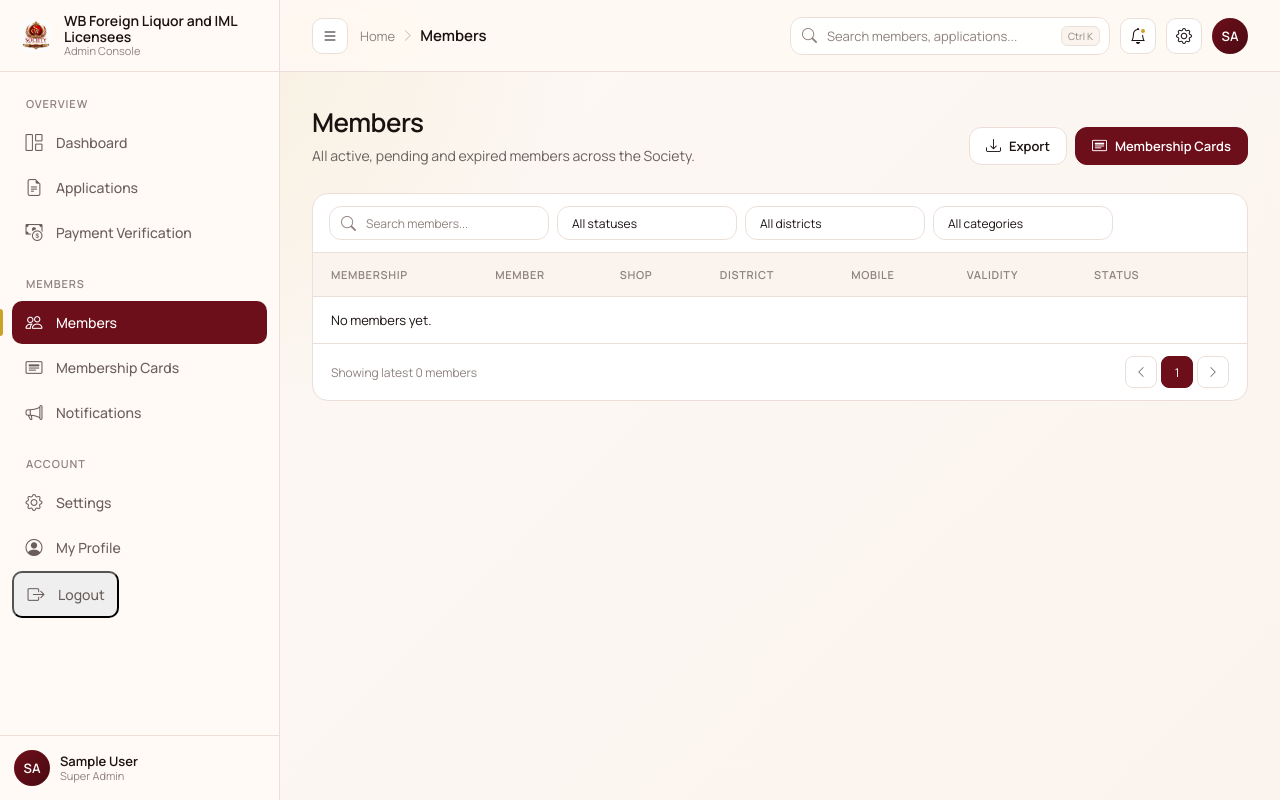
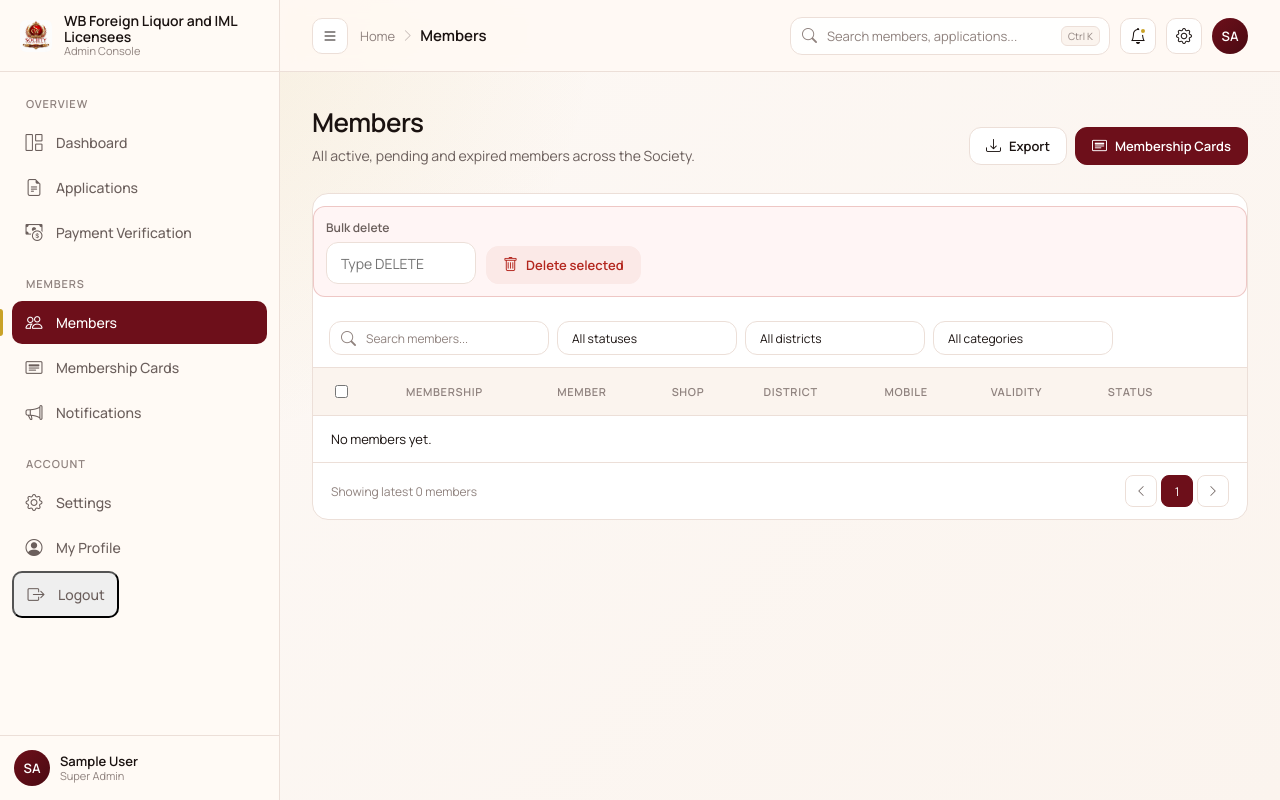
Before and after one commit to koushikdatascience-netizen/Liquor-association, a Django app: page /admin/members/ in a window 1280 px wide. Run offline with Django 5.2, Linux system fonts and the light colour scheme; the visitor is signed in with stand-in values (Sample User, id 1); data comes from the database, SQL or seed files in the repository.

Commit message:
Add admin bulk delete and latest member notification

```diff
--- a/membership/urls.py
+++ b/membership/urls.py
@@ -25,11 +25,13 @@ urlpatterns = [
     path("admin/applications/", views.staff_applications, name="staff_applications"),
     path("admin/applications/<int:pk>/", views.staff_application_detail, name="staff_application_detail"),
     path("admin/applications/<int:pk>/action/", views.staff_application_action, name="staff_application_action"),
+    path("admin/applications/<int:pk>/delete/", views.staff_application_delete, name="staff_application_delete"),
     path("admin/payments/", views.staff_payments, name="staff_payments"),
     path("admin/payments/<int:pk>/", views.staff_payment_detail, name="staff_payment_detail"),
     path("admin/payments/<int:pk>/action/", views.staff_payment_action, name="staff_payment_action"),
     path("admin/members/", views.staff_members, name="staff_members"),
     path("admin/members/<int:pk>/", views.staff_member_detail, name="staff_member_detail"),
+    path("admin/members/<int:pk>/delete/", views.staff_member_delete, name="staff_member_delete"),
     path("admin/membership-cards/", views.staff_membership_cards, name="staff_membership_cards"),
     path("admin/membership-cards/<int:pk>/download/", views.staff_member_card_pdf, name="staff_member_card_pdf"),
     path("admin/membership-cards/<int:pk>/image/", views.staff_member_card_image, name="staff_member_card_image"),
@@ -39,11 +41,13 @@ urlpatterns = [
     path("office/applications/", views.staff_applications, name="staff_applications_legacy"),
     path("office/applications/<int:pk>/", views.staff_application_detail, name="staff_application_detail_legacy"),
     path("office/applications/<int:pk>/action/", views.staff_application_action, name="staff_application_action_legacy"),
+    path("office/applications/<int:pk>/delete/", views.staff_application_delete, name="staff_application_delete_legacy"),
     path("office/payments/", views.staff_payments, name="staff_payments_legacy"),
     path("office/payments/<int:pk>/", views.staff_payment_detail, name="staff_payment_detail_legacy"),
     path("office/payments/<int:pk>/action/", views.staff_payment_action, name="staff_payment_action_legacy"),
     path("office/members/", views.staff_members, name="staff_members_legacy"),
     path("office/members/<int:pk>/", views.staff_member_detail, name="staff_member_detail_legacy"),
+    path("office/members/<int:pk>/delete/", views.staff_member_delete, name="staff_member_delete_legacy"),
     path("office/membership-cards/", views.staff_membership_cards, name="staff_membership_cards_legacy"),
     path("office/membership-cards/<int:pk>/download/", views.staff_member_card_pdf, name="staff_member_card_pdf_legacy"),
     path("office/membership-cards/<int:pk>/image/", views.staff_member_card_image, name="staff_member_card_image_legacy"),
--- a/membership/views.py
+++ b/membership/views.py
@@ -13,6 +13,7 @@ from django.contrib.auth import update_session_auth_hash
 from django.contrib.auth.models import User
 from django.contrib.auth.decorators import login_required
 from django.http import Http404, HttpResponse, JsonResponse
+from django.db import transaction
 from django.db.models import Count, Sum
 from django.shortcuts import get_object_or_404, redirect, render
 from django.urls import reverse
@@ -310,7 +311,9 @@ def member_dashboard(request):
     applications = MembershipApplication.objects.filter(applicant=request.user).order_by("-created_at")
     application = applications.first()
     member = Member.objects.filter(user=request.user).select_related("application").first()
-    notifications = request.user.notifications.order_by("-created_at")[:10]
+    notification_qs = request.user.notifications.order_by("-created_at")
+    latest_notification = notification_qs.first()
+    notifications = notification_qs[:10]
     payment = getattr(application, "payment", None) if application else None
     can_upload_payment = bool(
         application
@@ -383,6 +386,7 @@ def member_dashboard(request):
             "applications": applications,
             "member": member,
             "notifications": notifications,
+            "latest_notification": latest_notification,
             "payment": payment,
             "can_upload_payment": can_upload_payment,
             "payment_settings": payment_settings_context(),
@@ -1155,6 +1159,31 @@ def staff_dashboard(request):
 
 @staff_member_required
 def staff_applications(request):
+    if request.method == "POST" and request.POST.get("action") == "bulk_delete":
+        if request.POST.get("confirm_delete", "").strip() != "DELETE":
+            messages.error(request, "Bulk deletion cancelled. Type DELETE to confirm.")
+            return redirect("staff_applications")
+        selected_ids = request.POST.getlist("selected_applications")
+        applications = MembershipApplication.objects.select_related("applicant").filter(pk__in=selected_ids)
+        users = []
+        seen_user_ids = set()
+        for application in applications:
+            if application.applicant_id not in seen_user_ids:
+                seen_user_ids.add(application.applicant_id)
+                users.append(application.applicant)
+        if not users:
+            messages.error(request, "Select at least one applicant to delete.")
+            return redirect("staff_applications")
+        deleted_count = 0
+        for user in users:
+            try:
+                delete_member_account(user, request.user, "Bulk deleted from applications list.")
+                deleted_count += 1
+            except ValueError as exc:
+                messages.error(request, str(exc))
+        messages.warning(request, f"Deleted {deleted_count} applicant/member account(s).")
+        return redirect("staff_applications")
+
     active_filter = request.GET.get("status", "")
     qs = MembershipApplication.objects.select_related("applicant")
     if active_filter == "pending":
@@ -1311,6 +1340,26 @@ def staff_application_status_context(application):
             "done": application.status == MembershipApplication.Status.MEMBER_ACTIVE,
         },
     ]
+
+
+def delete_member_account(user, actor, reason=""):
+    if user.is_staff or user.is_superuser:
+        raise ValueError("Admin users cannot be deleted from this action.")
+    target = user.get_full_name() or user.email or user.username
+    with transaction.atomic():
+        applications = MembershipApplication.objects.filter(applicant=user)
+        application_count = applications.count()
+        Member.objects.filter(user=user).delete()
+        Member.objects.filter(application__in=applications).delete()
+        PaymentProof.objects.filter(application__in=applications).delete()
+        applications.delete()
+        user.delete()
+        AuditLog.objects.create(
+            actor=actor,
+            action="Applicant/member deleted",
+            target=target,
+            notes=reason or f"Deleted user account and {application_count} application record(s).",
+        )
 
 
 @staff_member_required
@@ -1430,6 +1479,24 @@ def staff_application_action(request, pk):
 
 
 @staff_member_required
+def staff_application_delete(request, pk):
+    application = get_object_or_404(MembershipApplication.objects.select_related("applicant"), pk=pk)
+    if request.method != "POST":
+        return redirect("staff_application_detail", pk=application.pk)
+    if request.POST.get("confirm_delete", "").strip() != "DELETE":
+        messages.error(request, "Deletion cancelled. Type DELETE to confirm.")
+        return redirect("staff_application_detail", pk=application.pk)
+    target = application.full_name or application.email or application.applicant.username
+    try:
+        delete_member_account(application.applicant, request.user, f"Deleted from application #{application.pk}: {target}")
+    except ValueError as exc:
+        messages.error(request, str(exc))
+        return redirect("staff_application_detail", pk=application.pk)
+    messages.warning(request, f"{target} and all related application/member data were deleted.")
+    return redirect("staff_applications")
+
+
+@staff_member_required
 def staff_payments(request):
     active_filter = request.GET.get("status", "")
     qs = PaymentProof.objects.select_related("application")
@@ -1577,6 +1644,31 @@ def staff_payment_action(request, pk):
 
 @staff_member_required
 def staff_members(request):
+    if request.method == "POST" and request.POST.get("action") == "bulk_delete":
+        if request.POST.get("confirm_delete", "").strip() != "DELETE":
+            messages.error(request, "Bulk deletion cancelled. Type DELETE to confirm.")
+            return redirect("staff_members")
+        selected_ids = request.POST.getlist("selected_members")
+        members = Member.objects.select_related("user").filter(pk__in=selected_ids)
+        users = []
+        seen_user_ids = set()
+        for member in members:
+            if member.user_id not in seen_user_ids:
+                seen_user_ids.add(member.user_id)
+                users.append(member.user)
+        if not users:
+            messages.error(request, "Select at least one member to delete.")
+            return redirect("staff_members")
+        deleted_count = 0
+        for user in users:
+            try:
+                delete_member_account(user, request.user, "Bulk deleted from members list.")
+                deleted_count += 1
+            except ValueError as exc:
+                messages.error(request, str(exc))
+        messages.warning(request, f"Deleted {deleted_count} member/applicant account(s).")
+        return redirect("staff_members")
+
     active_filter = request.GET.get("status", "")
     qs = Member.objects.select_related("application")
     if active_filter == "active":
@@ -1617,6 +1709,24 @@ def staff_member_detail(request, pk):
             "recent_logs": recent_logs,
         },
     )
+
+
+@staff_member_required
+def staff_member_delete(request, pk):
+    member = get_object_or_404(Member.objects.select_related("application", "user"), pk=pk)
+    if request.method != "POST":
+        return redirect("staff_member_detail", pk=member.pk)
+    if request.POST.get("confirm_delete", "").strip() != "DELETE":
+        messages.error(request, "Deletion cancelled. Type DELETE to confirm.")
+        return redirect("staff_member_detail", pk=member.pk)
+    target = member.application.full_name or member.user.email or member.user.username
+    try:
+        delete_member_account(member.user, request.user, f"Deleted active member {member.membership_number}: {target}")
+    except ValueError as exc:
+        messages.error(request, str(exc))
+        return redirect("staff_member_detail", pk=member.pk)
+    messages.warning(request, f"{target} and all related member/application data were deleted.")
+    return redirect("staff_members")
 
 
 @staff_member_required
--- a/static/admin_portal/js/app.js
+++ b/static/admin_portal/js/app.js
@@ -38,7 +38,9 @@ function adminActionMessage(form, submitter) {
     save_remarks: "Saving admin remark...",
     approve_payment: "Approving payment and activating membership...",
     reject_payment: "Rejecting payment...",
-    request_reupload: "Requesting payment re-upload..."
+    request_reupload: "Requesting payment re-upload...",
+    delete_applicant: "Deleting applicant data...",
+    delete_member: "Deleting member data..."
   };
   return messages[action] || adminLoadingMessage(form);
 }
@@ -62,6 +64,10 @@ document.addEventListener("click", (e) => {
 document.addEventListener("submit", (e) => {
   const form = e.target;
   if (!(form instanceof HTMLFormElement) || form.dataset.loadingSkip === "true") return;
+  if (form.dataset.confirmMessage && !window.confirm(form.dataset.confirmMessage)) {
+    e.preventDefault();
+    return;
+  }
   if (e.defaultPrevented || form.dataset.loadingStarted === "true") return;
   form.dataset.loadingStarted = "true";
   const submitter = e.submitter || (lastAdminSubmitter && lastAdminSubmitter.form === form ? lastAdminSubmitter : null) || form.querySelector('button[type="submit"], input[type="submit"]');
@@ -73,3 +79,12 @@ document.addEventListener("submit", (e) => {
   overlay.classList.add("is-visible");
   document.documentElement.classList.add("has-admin-loading");
 });
+
+document.querySelectorAll("[data-select-all]").forEach((toggle) => {
+  const selector = toggle.dataset.selectAll;
+  toggle.addEventListener("change", () => {
+    document.querySelectorAll(selector).forEach((checkbox) => {
+      checkbox.checked = toggle.checked;
+    });
+  });
+});
--- a/templates/admin_portal/base.html
+++ b/templates/admin_portal/base.html
@@ -79,7 +79,7 @@
     </main>
   </div>
 </div>
-<script src="{% static 'admin_portal/js/app.js' %}?v=20260713-loading3"></script>
+<script src="{% static 'admin_portal/js/app.js' %}?v=20260716-bulk-delete1"></script>
 <script src="{% static 'admin_portal/js/modal.js' %}"></script>
 <script src="{% static 'admin_portal/js/table.js' %}"></script>
 <script>
--- a/templates/admin_portal/members.html
+++ b/templates/admin_portal/members.html
@@ -3,6 +3,10 @@
 {% block page_title %}Members{% endblock %}
 {% block search_target %}#membersTable{% endblock %}
 {% block content %}
+<style>
+  .bulk-delete-bar{display:flex;gap:10px;align-items:end;flex-wrap:wrap;margin:12px 0;padding:12px;border:1px solid rgba(179,38,30,.22);border-radius:12px;background:#fff5f5}
+  .bulk-delete-bar .input{max-width:150px}
+</style>
 <div class="page-head">
   <div>
     <h1>Members</h1>
@@ -27,6 +31,14 @@
 {% endif %}
 
 <div class="table-wrap">
+  <form id="bulkMemberDeleteForm" method="post" data-loading-message="Deleting selected members..." data-confirm-message="This will permanently delete all selected members, users and related records. Continue?">
+    {% csrf_token %}
+    <input type="hidden" name="action" value="bulk_delete">
+    <div class="bulk-delete-bar">
+      <div class="field"><label>Bulk delete</label><input class="input" name="confirm_delete" pattern="DELETE" placeholder="Type DELETE"></div>
+      <button class="btn danger" type="submit"><i class="bi bi-trash"></i> Delete selected</button>
+    </div>
+  </form>
   <div class="table-toolbar">
     <div class="search"><i class="bi bi-search"></i><input data-table-search="#membersTable" placeholder="Search members..." /></div>
     <select class="select" data-table-filter="#membersTable" data-filter-column="6"><option value="">All statuses</option><option value="Active">Active</option><option value="Expired">Expired</option></select>
@@ -34,10 +46,11 @@
     <select class="select" data-table-filter="#membersTable"><option value="">All categories</option><option value="Gold">Gold</option><option value="Silver">Silver</option><option value="Regular">Regular</option></select>
   </div>
   <table class="table" id="membersTable">
-    <thead><tr><th>Membership</th><th>Member</th><th>Shop</th><th>District</th><th>Mobile</th><th>Validity</th><th>Status</th><th></th></tr></thead>
+    <thead><tr><th><input type="checkbox" data-select-all="[name='selected_members']" aria-label="Select all members"></th><th>Membership</th><th>Member</th><th>Shop</th><th>District</th><th>Mobile</th><th>Validity</th><th>Status</th><th></th></tr></thead>
     <tbody>
       {% for member in members %}
       <tr>
+        <td data-label="Select"><input type="checkbox" name="selected_members" value="{{ member.id }}" form="bulkMemberDeleteForm" aria-label="Select {{ member.application.full_name }}"></td>
         <td data-label="No">{{ member.membership_number }}</td>
         <td data-label="Member"><div class="who"><div class="avatar">{{ member.application.full_name|slice:":2"|upper }}</div><div><div class="n">{{ member.application.full_name }}</div><div class="s">{{ member.category }}</div></div></div></td>
         <td data-label="Shop">{{ member.application.shop_name }}</td>
@@ -51,7 +64,7 @@
           <a class="icon-btn" href="{% url 'staff_member_detail' member.id %}" title="More"><i class="bi bi-three-dots"></i></a>
         </div></td>
       </tr>
-      {% empty %}<tr><td colspan="8">No members yet.</td></tr>{% endfor %}
+      {% empty %}<tr><td colspan="9">No members yet.</td></tr>{% endfor %}
     </tbody>
   </table>
   <div class="table-footer"><span>Showing latest {{ members|length }} members</span><div class="pagination"><button class="pg"><i class="bi bi-chevron-left"></i></button><button class="pg active">1</button><button class="pg"><i class="bi bi-chevron-right"></i></button></div></div>
```
Also changed, not shown: templates/admin_portal/application_detail.html (+12 -0 lines), templates/admin_portal/applications.html (+13 -2 lines), templates/admin_portal/member_detail.html (+12 -0 lines), templates/membership/dashboard.html (+11 -0 lines).
